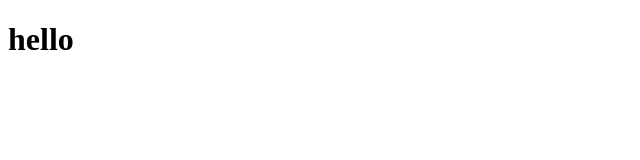
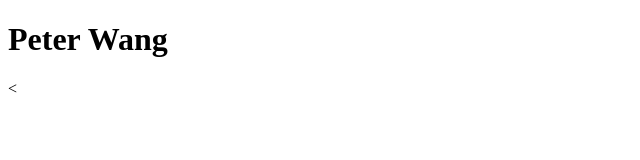
Before and after one commit to pwang96/my-website, a plain HTML site: page index.html in a window 1280 px wide. Shown: the whole page, without its empty margins (0-640 px from the left). Drawn offline with Linux system fonts and the light colour scheme.

Commit message:
Update index.html

```diff
--- a/index.html
+++ b/index.html
@@ -1,8 +1,8 @@
 <!doctype html>
 <head>
-  <title> My Website </title>
+  <title> Peter Wang's Website </title>
 </head>
 
 <body>
-  <h1> hello </h1>
+  <h1> Peter Wang </h1> <
 </body>
```
